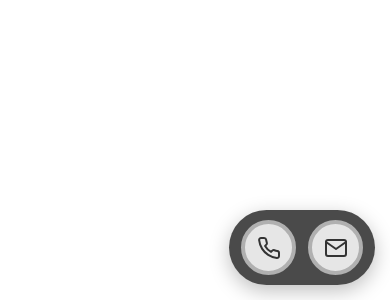
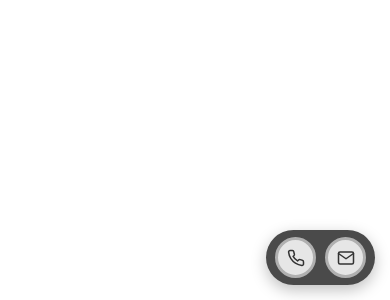
Before and after one commit to robkot500/widget1, a plain HTML site: page index.html in a window 390 px wide. Shown: the part 544-844 px from the top of the page. Drawn offline with Linux system fonts and the light colour scheme.

Commit message:
Update 25% index.html

```diff
--- a/index.html
+++ b/index.html
@@ -18,28 +18,28 @@
             padding: 0;
         }
 
-        /* --- Główny kontener "Pigułka" --- */
+        /* --- Główny kontener "Pigułka" (Zmniejszony o 25%) --- */
         #contact-widget-pill {
             position: fixed;
             bottom: 30px;
             right: 30px;
             z-index: 9999;
             background-color: #4a4a4a; /* Ciemnoszare tło pigułki */
-            border-radius: 60px;
+            border-radius: 45px; /* Zmniejszono z 60px */
             display: flex;
             align-items: center;
-            padding: 12px 15px;
-            gap: 15px;
-            box-shadow: 0 6px 20px rgba(0,0,0,0.25);
+            padding: 9px 11px; /* Zmniejszono z 12px 15px */
+            gap: 11px; /* Zmniejszono z 15px */
+            box-shadow: 0 5px 15px rgba(0,0,0,0.25);
         }
 
-        /* --- Przyciski wewnątrz pigułki --- */
+        /* --- Przyciski wewnątrz pigułki (Zmniejszone o 25%) --- */
         .pill-btn {
-            width: 65px;
-            height: 65px;
+            width: 49px; /* Zmniejszono z 65px */
+            height: 49px; /* Zmniejszono z 65px */
             border-radius: 50%;
             background-color: #e6e6e6; /* Jasnoszary środek */
-            border: 5px solid #b0b0b0; /* Ciemniejsza obwódka */
+            border: 4px solid #b0b0b0; /* Zmniejszono z 5px */
             display: flex;
             align-items: center;
             justify-content: center;
@@ -55,10 +55,10 @@
             background-color: #f0f0f0;
         }
 
-        /* Styl ikon konturowych */
+        /* Styl ikon konturowych (Zmniejszone o 25%) */
         .pill-btn svg {
-            width: 28px;
-            height: 28px;
+            width: 21px; /* Zmniejszono z 28px */
+            height: 21px; /* Zmniejszono z 28px */
             fill: none;
             stroke: #333333; /* Ciemnoszary kolor obrysu ikony */
             stroke-width: 2;
@@ -144,16 +144,16 @@
             to { opacity: 1; transform: translateY(0); }
         }
 
-        /* --- Responsywność --- */
+        /* --- Responsywność dla małych ekranów (Zmniejszone proporcjonalnie) --- */
         @media (max-width: 480px) {
             #contact-widget-pill {
                 bottom: 15px;
                 right: 15px;
-                padding: 10px 12px;
-                gap: 12px;
+                padding: 7px 9px;
+                gap: 9px;
             }
-            .pill-btn { width: 55px; height: 55px; border-width: 4px; }
-            .pill-btn svg { width: 24px; height: 24px; }
+            .pill-btn { width: 41px; height: 41px; border-width: 3px; }
+            .pill-btn svg { width: 18px; height: 18px; }
             .widget-modal { padding: 20px; }
         }
     </style>
```
